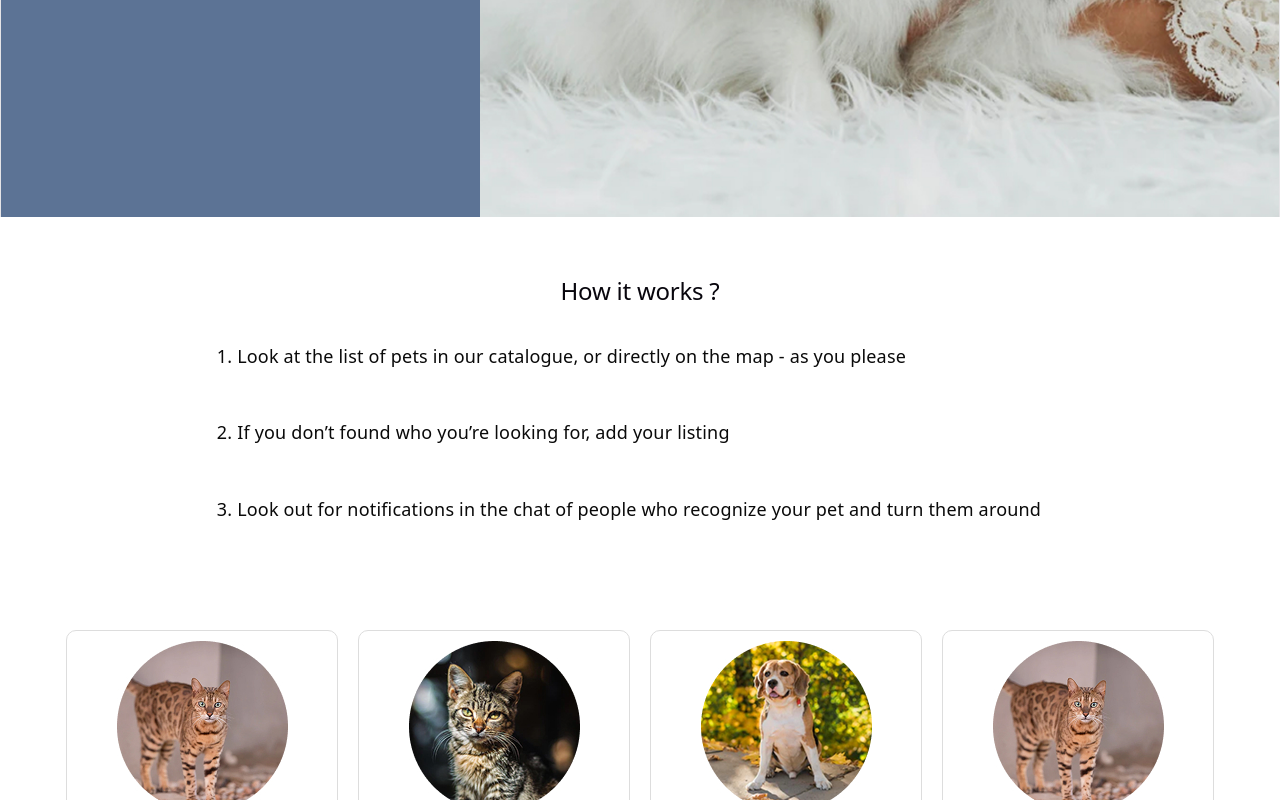
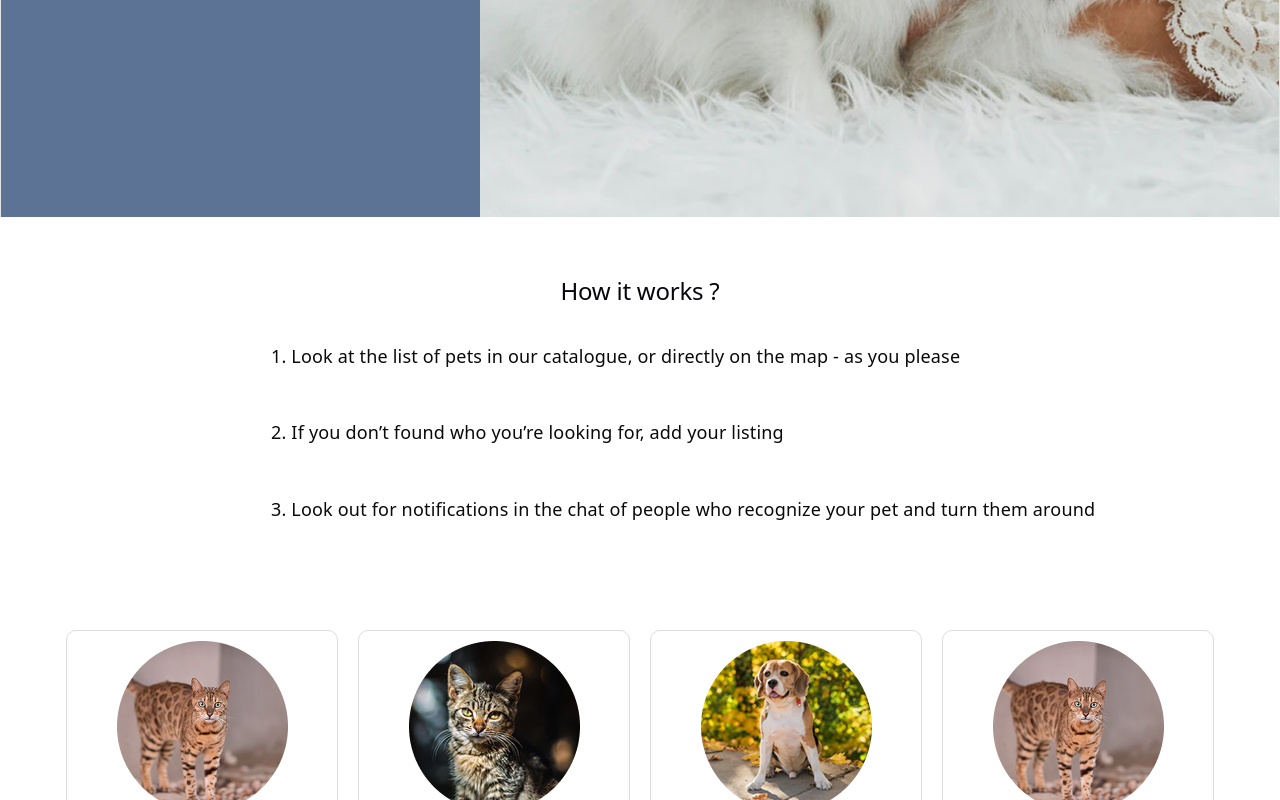
Before and after one commit to liblili/MyReactPetApp, a React (Vite) app: page / in a window 1280 px wide. Shown: the part 583-1383 px from the top of the page. Built offline with nearby package versions, Linux system fonts and the light colour scheme.

Commit message:
footer botom

```diff
--- a/src/pages/Home.css
+++ b/src/pages/Home.css
@@ -90,9 +90,11 @@ button {
   width: 300px;
 }
 .howitworks-section{
+
   color: var(--black);
-  margin: 30px;
-  padding: 30px;
+ width: 80%;
+ margin: 30px auto;
+ padding: 30px;
 }
 
 
```
